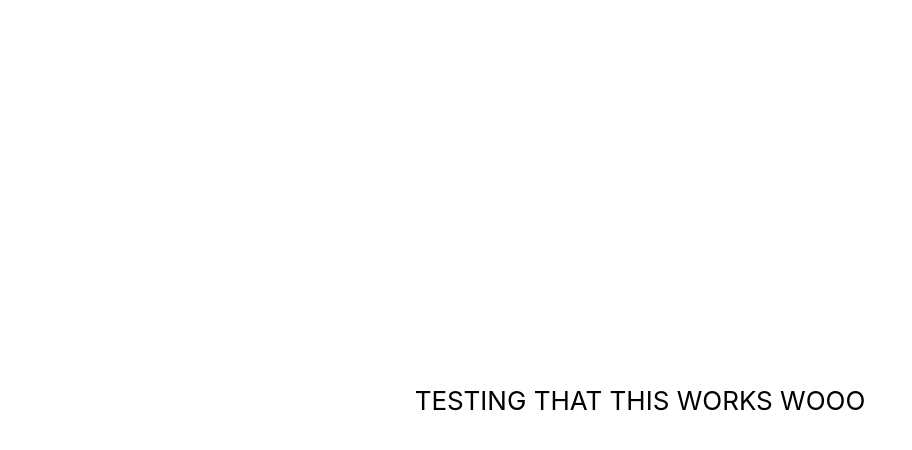
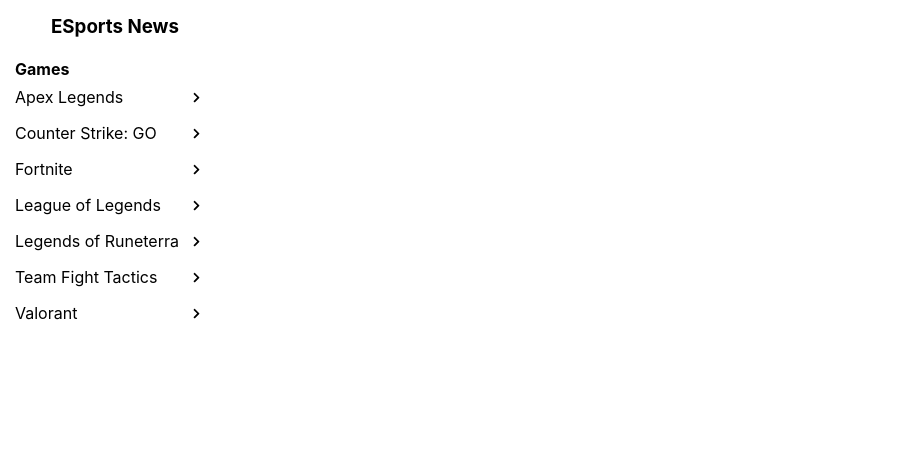
Before and after one commit to alexsthub/EsportsNews, a React (Create React App) app in the folder Extension/: page / in a window 1280 px wide. Shown: the top 450 px of the page, without its empty margins (0-912 px from the left). Built offline with nearby package versions, Linux system fonts and the light colour scheme.

Commit message:
wonky transition to secondary screen

```diff
--- a/Extension/src/App.css
+++ b/Extension/src/App.css
@@ -1,14 +1,80 @@
 .App {
+  padding: 15px;
+  width: 200px;
+  overflow: hidden;
+}
+
+h3 {
+  margin-top: 0;
   text-align: center;
 }
 
-.App-header {
-  background-color: white;
-  min-height: 100vh;
+h4 {
+  margin-bottom: 0;
+}
+
+p {
+  margin: 0;
+}
+
+.game-listing {
+  padding-top: 0.5em;
+  padding-bottom: 0.5em;
+  transition: 0.3s background-color ease-in-out;
   display: flex;
-  flex-direction: column;
+  flex-direction: row;
+  justify-content: space-between;
   align-items: center;
-  justify-content: center;
-  font-size: calc(10px + 2vmin);
-  color: black;
 }
+
+.game-listing:hover {
+  cursor: pointer;
+  background-color: lightgray;
+}
+
+.listing-icon {
+  margin-right: 15px;
+  font-size: 0.7rem;
+  transition: all 0.2s ease-in-out 0s;
+}
+
+.game-listing:hover>.listing-icon {
+  transform: translate(5px, 0px)
+}
+
+/* CSS Transitions */
+
+.primary-enter {
+  position: absolute;
+  transform: translateX(-110%);
+}
+
+.primary-enter-active {
+  transform: translateX(0%);
+  transition: all 0.5s ease;
+}
+
+.primary-exit {
+  position: absolute;
+}
+
+.primary-exit-active {
+  transform: translateX(-110%);
+  transition: all 0.5s ease;
+}
+
+.secondary-enter {
+  transform: translateX(110%);
+}
+
+.secondary-enter-active {
+  transform: translateX(0%);
+  transition: all 0.5s ease;
+}
+
+.secondary-exit {}
+
+.secondary-exit-active {
+  transform: translateX(110%);
+  transition: all 0.5s ease;
+}
--- a/Extension/src/App.js
+++ b/Extension/src/App.js
@@ -1,13 +1,62 @@
 import React from "react";
 import "./App.css";
 
+import { CSSTransition } from "react-transition-group";
+import GameListing from "./components/GameListing";
+
+const games = [
+  "Apex Legends",
+  "Counter Strike: GO",
+  "Fortnite",
+  "League of Legends",
+  "Legends of Runeterra",
+  "Team Fight Tactics",
+  "Valorant",
+];
+
 export default class App extends React.Component {
+  constructor(props) {
+    super(props);
+    this.state = {
+      activeState: "primary",
+    };
+  }
+
+  handleGameClick = (e) => {
+    this.setState({ activeState: "secondary" });
+  };
+
   render() {
+    const gameList = games.map((g) => {
+      return <GameListing key={g} game={g} onClick={this.handleGameClick} />;
+    });
+
     return (
       <div className="App">
-        <header className="App-header">
-          <p>TESTING THAT THIS WORKS WOOO</p>
-        </header>
+        <h3>ESports News</h3>
+
+        <CSSTransition
+          in={this.state.activeState === "primary"}
+          timeout={500}
+          classNames="primary"
+          unmountOnExit
+        >
+          <div className="games-container">
+            <h4>Games</h4>
+            {gameList}
+          </div>
+        </CSSTransition>
+
+        <CSSTransition
+          in={this.state.activeState === "secondary"}
+          timeout={500}
+          classNames="secondary"
+          unmountOnExit
+        >
+          <div onClick={() => this.setState({ activeState: "primary" })}>
+            <p>GO BACK</p>
+          </div>
+        </CSSTransition>
       </div>
     );
   }
--- /dev/null
+++ b/Extension/src/components/GameListing.js
@@ -0,0 +1,23 @@
+import React from "react";
+import PropTypes from "prop-types";
+
+import "../App.css";
+
+import { FontAwesomeIcon } from "@fortawesome/react-fontawesome";
+import { faChevronRight } from "@fortawesome/free-solid-svg-icons";
+
+export default class GameListing extends React.Component {
+  render() {
+    return (
+      <div className="game-listing" onClick={this.props.onClick}>
+        <p>{this.props.game}</p>
+        <FontAwesomeIcon className="listing-icon" icon={faChevronRight} />
+      </div>
+    );
+  }
+}
+
+GameListing.propTypes = {
+  game: PropTypes.string,
+  onClick: PropTypes.func,
+};
```
Also changed, not shown: Extension/package.json (+6 -1 lines), 1 other file (tests, documents, lock files or other folders).
